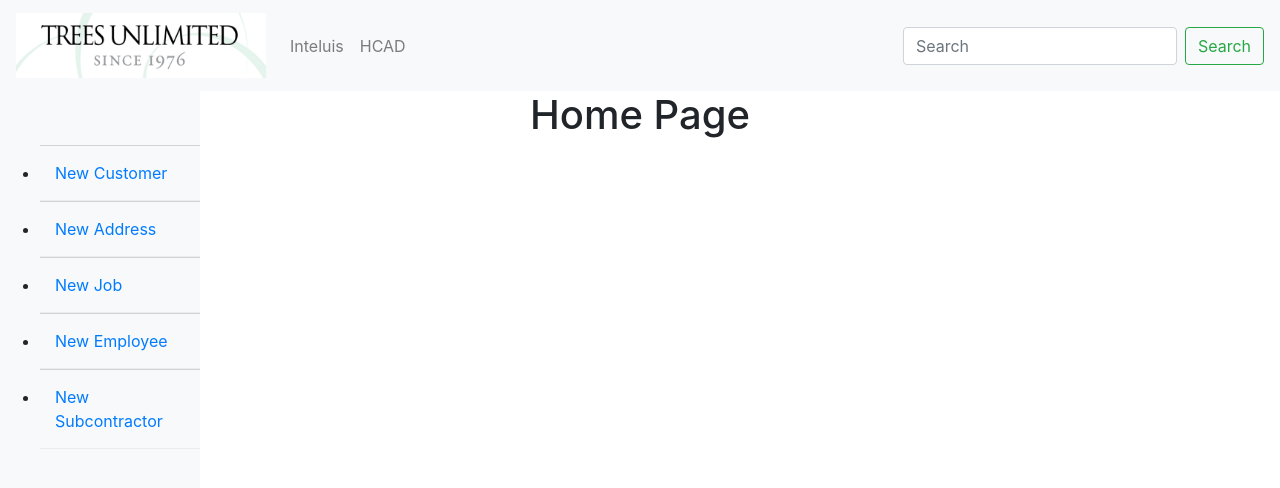
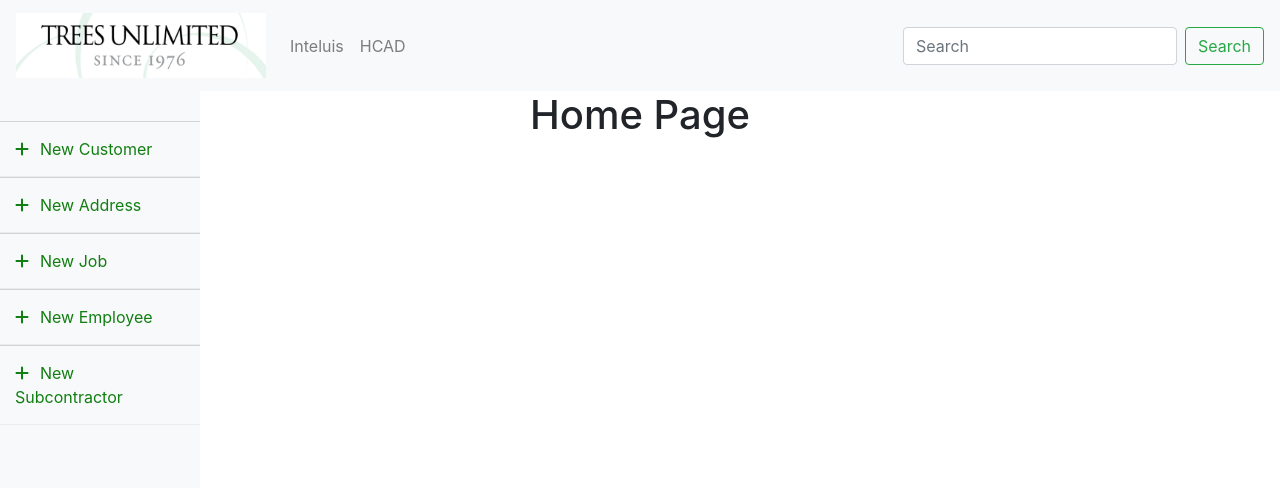
Before and after one commit to jjmetty/FinalProject, a Vue app in the folder client/: page / in a window 1280 px wide. Shown: the top 488 px of the page. Built offline with nearby package versions, Linux system fonts and the light colour scheme.

Commit message:
add fontawesome and css
allows for icons and styling

```diff
--- a/client/public/index.html
+++ b/client/public/index.html
@@ -6,6 +6,7 @@
     <meta name="viewport" content="width=device-width,initial-scale=1.0">
     <link rel="icon" href="<%= BASE_URL %>favicon.ico">
     <title><%= htmlWebpackPlugin.options.title %></title>
+    <script src="https://kit.fontawesome.com/7ad22127db.js" crossorigin="anonymous"></script>
   </head>
   <body>
     <noscript>
--- a/client/src/App.vue
+++ b/client/src/App.vue
@@ -30,13 +30,12 @@
 
 <div class = "wrapper bg-light">
   <div class = "sidebar bg-light">
-    <br>
     <ul>
-      <li><a href="#">New Customer</a></li>
-      <li><a href="#">New Address</a></li>
-      <li><a href="#">New Job</a></li>
-      <li><a href="#">New Employee</a></li>
-      <li><a href="#">New Subcontractor</a></li>
+      <li><a href="#"><i class="fas fa-plus"></i>New Customer</a></li>
+      <li><a href="#"><i class="fas fa-plus"></i>New Address</a></li>
+      <li><a href="#"><i class="fas fa-plus"></i>New Job</a></li>
+      <li><a href="#"><i class="fas fa-plus"></i>New Employee</a></li>
+      <li><a href="#"><i class="fas fa-plus"></i>New Subcontractor</a></li>
     </ul>
   </div>
 </div>
@@ -68,6 +67,13 @@ https://www.youtube.com/watch?v=YesSVqjcDts&t=3s
 </template>
 
 <style>
+
+*{
+  margin:0;
+  padding:0;
+  box-sizing: border-box;
+  list-style:none;
+}
 
 .logo{
     padding-top:10px;
@@ -102,6 +108,23 @@ https://www.youtube.com/watch?v=YesSVqjcDts&t=3s
   border-top: 1px solid lightgray;
 }
 
+.wrapper .sidebar ul li a{
+  color: rgb(17, 126, 17);
+  display:block;
+}
+
+.wrapper .sidebar ul li a .fas{
+  width: 25px;
+
+}
+
+.wrapper .sidebar ul li:hover{
+  background: lightgray;
+}
+
+.wrapper .sidebar ul li:hover a{
+  color:white;
+}
 
 
 </style>
```
